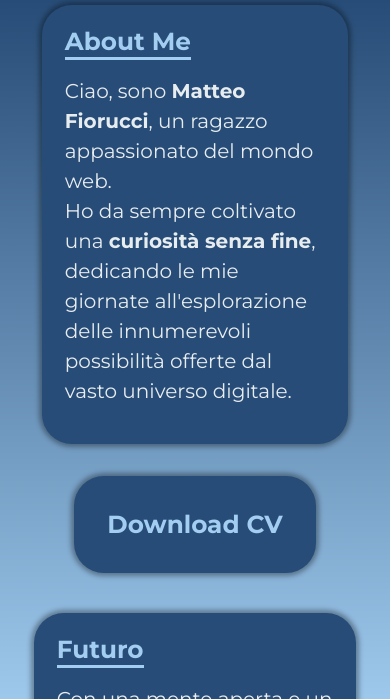
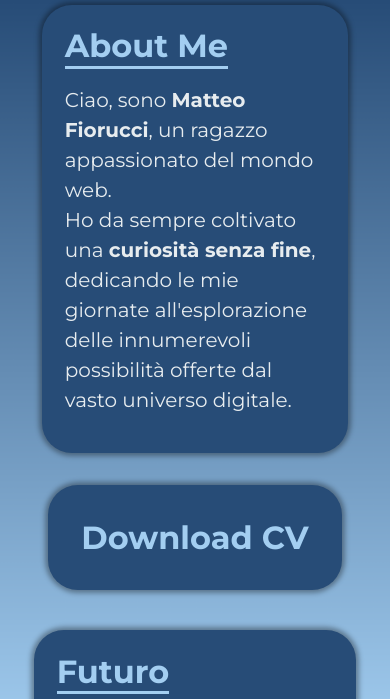
Before and after one commit to MatteoFiorucci/Portfolio, a plain HTML site: page about_me/index.html in a window 390 px wide. Shown: the part 93-792 px from the top of the page. Drawn offline with nearby package versions, Linux system fonts and the light colour scheme.

Commit message:
fixed h1 and mobile navigation

```diff
--- a/about_me/index.html
+++ b/about_me/index.html
@@ -131,7 +131,7 @@
       <div class="about container">
         <div class="subcontainer1">
           <div class="about_me">
-            <h2 class="title">About Me</h2>
+            <h1 class="title">About Me</h1>
             <p>
               Ciao, sono <span>Matteo Fiorucci</span>, un ragazzo appassionato
               del mondo web. <br />Ho da sempre coltivato una
@@ -142,7 +142,7 @@
           </div>
           <div class="download">
             <div class="description" id="download">
-              <h2>
+              <h1>
                 <a
                   class="button"
                   href="../assets/files/CV-Fiorucci-Matteo.pdf"
@@ -150,13 +150,13 @@
                 >
                   Download CV
                 </a>
-              </h2>
+              </h1>
             </div>
           </div>
         </div>
         <div class="subcontainer2">
           <div class="description">
-            <h2 class="title">Futuro</h2>
+            <h1 class="title">Futuro</h1>
             <p>
               Con una mente aperta e un entusiasmo palpabile, sono determinato a
               <span>crescere professionalmente</span> e a esplorare nuove
@@ -168,7 +168,7 @@
           </div>
           <div class="skill">
             <div class="description">
-              <h2 class="title">Skills</h2>
+              <h1 class="title">Skills</h1>
               <div class="container">
                 <h4>HTML</h4>
                 <div>
--- a/assets/sass/style.scss
+++ b/assets/sass/style.scss
@@ -232,6 +232,7 @@
             .title {
               color: $primary_t1;
               font-weight: bold;
+              font-size: 2rem !important;
               border-bottom: 3px solid $primary_t1;
               width: fit-content;
             }
@@ -261,10 +262,11 @@
               height: fit-content;
               width: 351px;
 
-              h2 {
+              h1 {
                 text-align: center;
                 margin: 0;
                 font-weight: bold;
+                font-size: 2rem;
 
                 .button {
                   color: $primary_t1;
@@ -295,6 +297,7 @@
               font-weight: bold;
               border-bottom: 3px solid $primary_t1;
               width: fit-content;
+              font-size: 2rem;
             }
 
             p {
```
Also changed, not shown: index.html (+3 -3 lines), assets/css/style.css, 1 other file.
